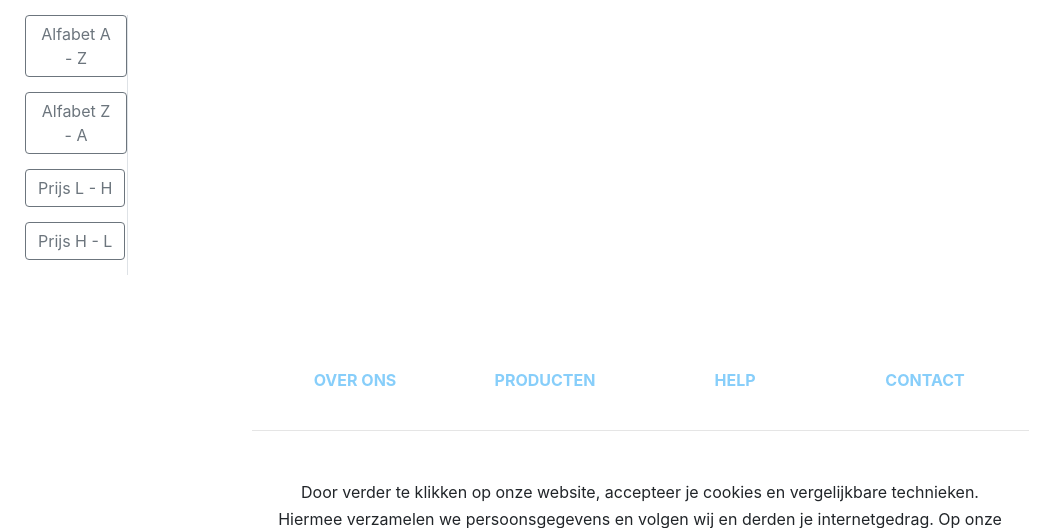
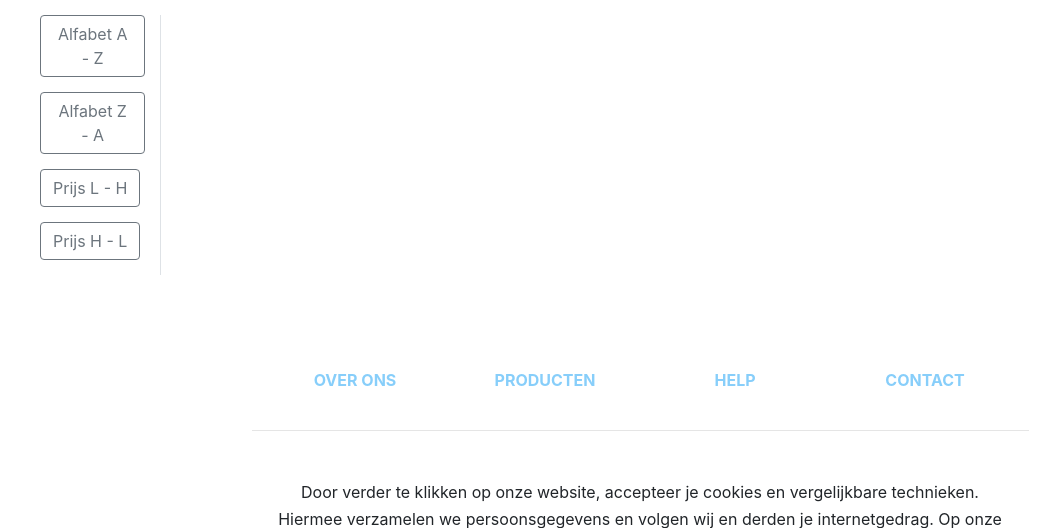
Before and after one commit to HylkeJellema/WWI, a PHP site: page /Lijstpagina.php?search=1 in a window 1280 px wide. Shown: the part 86-614 px from the top of the page, without its empty margins (0-1039 px from the left). Run offline with PHP 8.4, Linux system fonts and the light colour scheme; data that the repository does not hold is empty.

Commit message:
Filters links. Categorien nog niet toegepast.

```diff
--- a/Lijstpagina.php
+++ b/Lijstpagina.php
@@ -14,7 +14,6 @@ include_once "productfuncties.php";
 //include "NAVBar functie.php";
 //navigatiebalkje();
 ?>
-
 <nav class="navbar navbar-light justify-content-between" style="background-color: #EAE9E9; margin-bottom: 15px;">
     <a href="Homepagina.php">
         <img class="float-left" src="imgs/wide-world-importers-logo-small.png" height="70">
@@ -30,18 +29,19 @@ include_once "productfuncties.php";
         <img class="float-right" src="imgs/winkelmandje.png" height="70" width="70">
     </a>
 </nav>
-
 <body>
     <div class="row">
         <div class="d-flex" id="wrapper">
-            <div class="border-right" id="sidebar-wrapper" style="width: 20%; margin-left: 40px;">
-                <form class="text-center form-inline" action="Lijstpagina.php" method="get">
+            <div class="border-right" id="sidebar-wrapper" style="width: 25%; margin-left: 40px;">
+                <div class="container">
+                    <form class="form-inline" action="Lijstpagina.php" method="get">
                         <button class="btn btn-outline-secondary mt-auto" style="margin-bottom: 15px;" name="sorteer" value="az" type="submit">Alfabet A - Z</button>
                         <button class="btn btn-outline-secondary mt-auto" style="margin-bottom: 15px;" name="sorteer" value="za" type="submit">Alfabet Z - A</button>
                         <button class="btn btn-outline-secondary mt-auto" style="margin-bottom: 15px;" name="sorteer" value="lh" type="submit">Prijs L - H</button>
                         <button class="btn btn-outline-secondary mt-auto" style="margin-bottom: 15px;" name="sorteer" value="hl" type="submit">Prijs H - L</button>
                         <input type="hidden" name="search" value="<?php print($_GET["search"]); ?>">
                     </form>
+                </div>
             </div>
             <div id="page-content-wrapper">
                 <div class="container-fluid">
@@ -98,7 +98,7 @@ include_once "productfuncties.php";
                         }
                         while($row = mysqli_fetch_array($zoekresultaten)){
                             ?>
-                            <div class="col-xs-6 col-sm-6 col-md-4 col-lg-4 col-xl-3 text-center" style="padding-bottom: 15px;">
+                            <div class="col-xs-6 col-sm-6 col-md-6 col-lg-4 col-xl-3 text-center" style="padding-bottom: 15px;">
                                 <div class="card border-info" style="width: 19rem; margin: 0 auto; height: 430px;">
                                     <?php
                                     if($row['Photo'] != "") {
```
Lines whose indentation alone changed are shown as unchanged.
